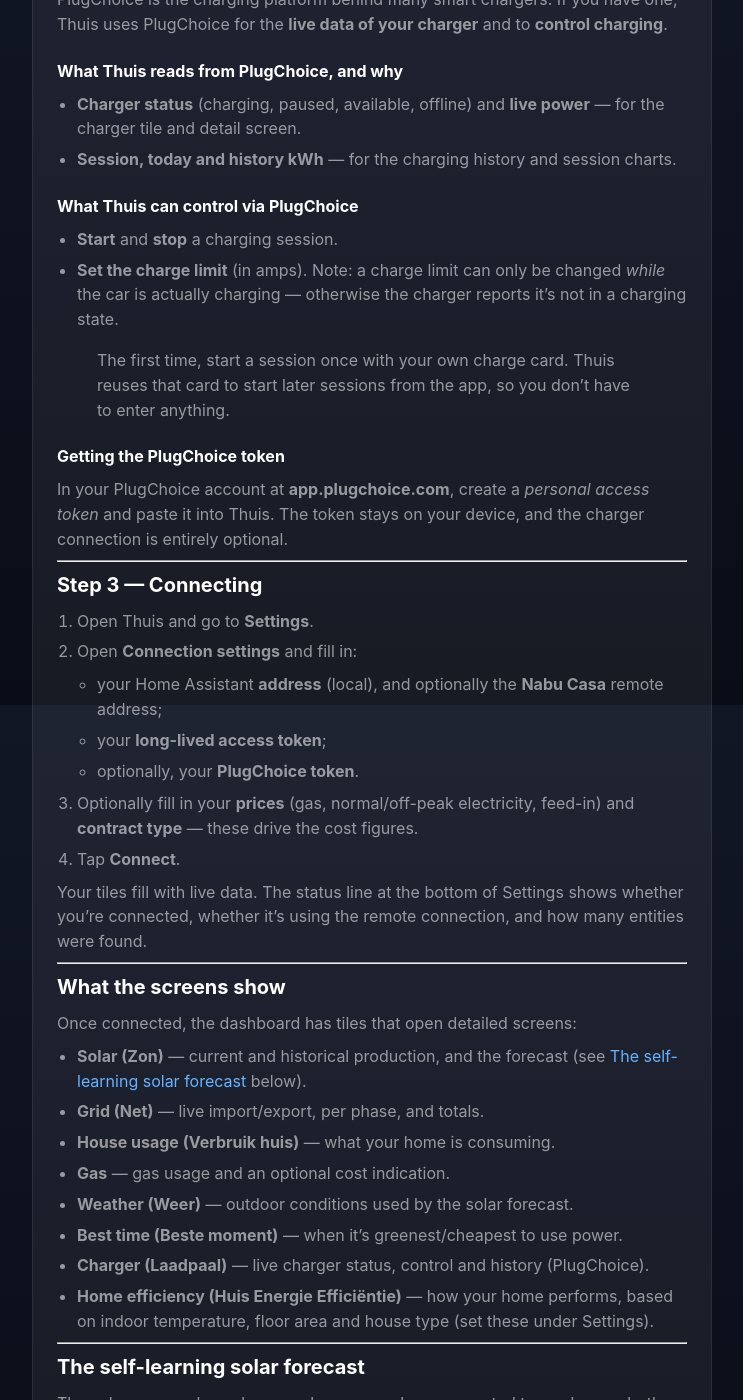
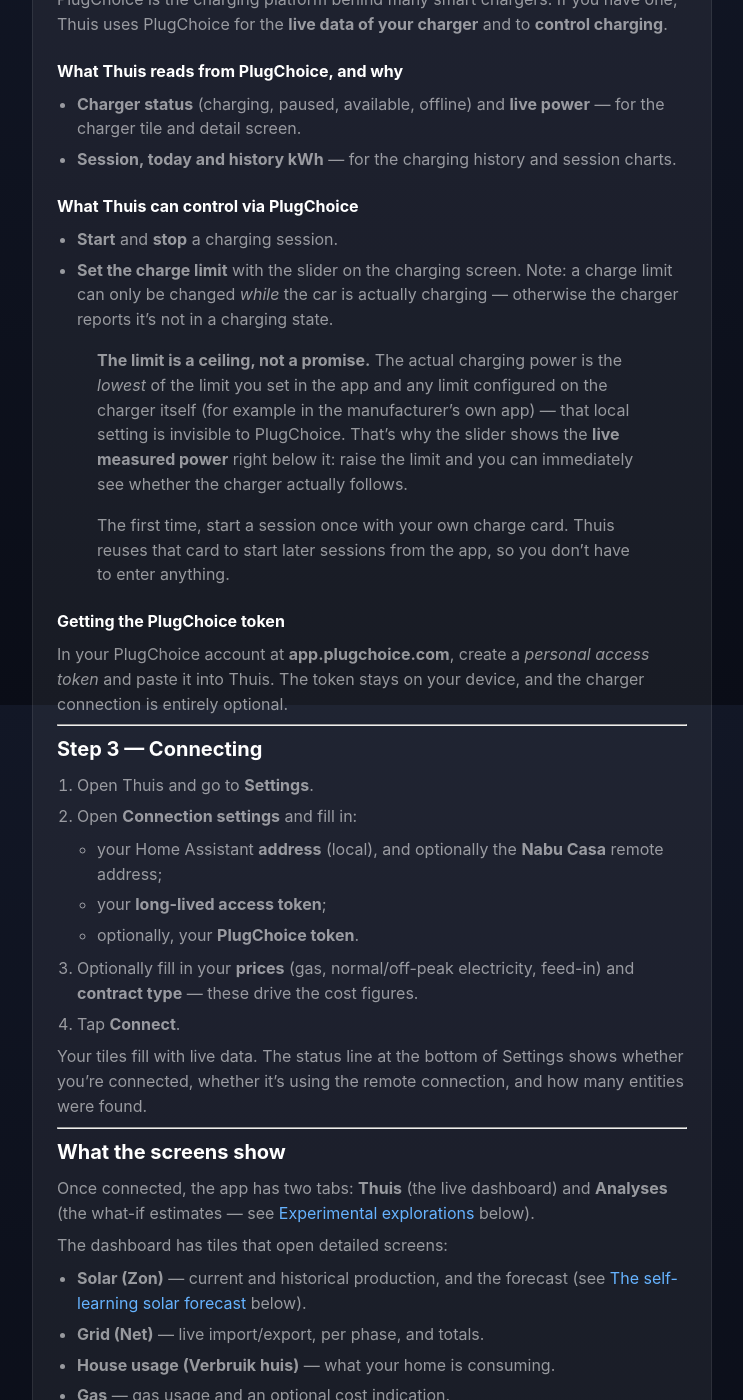
Before and after one commit to polderpijplijn/polderpijplijn.github.io, a Jekyll site: the page built from support/kb/thuis-getting-started.md, in a window 1280 px wide and 1400 px high, scrolled down 1995 px. Shown: the whole window, without its empty margins (268-1011 px from the left). Built offline with Jekyll 4.4.1, drawn with Linux system fonts in a browser that asks for light colours; some of the changed text lies outside the part shown.

Commit message:
KB bijgewerkt: Analyses-tab, klimaat/ventilatie, laadlimiet, voorlezen
Thuis: twee-tabs-structuur en de Analyses-tab beschreven, Klimaat-tegel
met de ventilatietip (verhuisd uit Instellingen) toegevoegd, en de
laadlimiet-schuif gedocumenteerd incl. het live gemeten vermogen en het
samenspel met een lokale laadpaal-limiet.

Grim Reader: eigen boeken zonder server (+-knop en "Open met…"),
Internet books (Gutenberg + eigen OPDS-catalogi), en het voorlees-
gedrag op de achtergrond (lockscreen-bediening; iPhone ook homescherm,
iPad vergrendeld scherm).

FAQ: "zonder server te gebruiken?" en "waarom stopt voorlezen op mijn
iPad op het homescherm?" toegevoegd.

```diff
--- a/support/kb/thuis-getting-started.md
+++ b/support/kb/thuis-getting-started.md
@@ -90,9 +90,16 @@
 ### What Thuis can control via PlugChoice
 
 - **Start** and **stop** a charging session.
-- **Set the charge limit** (in amps). Note: a charge limit can only be changed
-  *while* the car is actually charging — otherwise the charger reports it's not in
-  a charging state.
+- **Set the charge limit** with the slider on the charging screen. Note: a charge
+  limit can only be changed *while* the car is actually charging — otherwise the
+  charger reports it's not in a charging state.
+
+> **The limit is a ceiling, not a promise.** The actual charging power is the
+> *lowest* of the limit you set in the app and any limit configured on the
+> charger itself (for example in the manufacturer's own app) — that local
+> setting is invisible to PlugChoice. That's why the slider shows the **live
+> measured power** right below it: raise the limit and you can immediately see
+> whether the charger actually follows.
 
 > The first time, start a session once with your own charge card. Thuis reuses
 > that card to start later sessions from the app, so you don't have to enter
@@ -126,7 +133,11 @@
 
 ## What the screens show
 
-Once connected, the dashboard has tiles that open detailed screens:
+Once connected, the app has two tabs: **Thuis** (the live dashboard) and
+**Analyses** (the what-if estimates — see
+[Experimental explorations](#experimental-explorations-the-analyses-tab) below).
+
+The dashboard has tiles that open detailed screens:
 
 - **Solar (Zon)** — current and historical production, and the forecast (see
   [The self-learning solar forecast](#the-self-learning-solar-forecast) below).
@@ -136,6 +147,11 @@
 - **Weather (Weer)** — outdoor conditions used by the solar forecast.
 - **Best time (Beste moment)** — when it's greenest/cheapest to use power.
 - **Charger (Laadpaal)** — live charger status, control and history (PlugChoice).
+- **Climate (Klimaat)** — indoor and outdoor temperature and humidity from any
+  sensors connected to Home Assistant, grouped per room and renameable. This
+  screen also holds the **ventilation tip**: pick an indoor and an outdoor
+  temperature sensor there, and the dashboard tells you when it's a good moment
+  to air the house (warmer than 20 °C inside and noticeably cooler outside).
 - **Home efficiency (Huis Energie Efficiëntie)** — how your home performs, based
   on indoor temperature, floor area and house type (set these under Settings).
 
@@ -224,11 +240,12 @@
 
 ---
 
-## Experimental explorations
+## Experimental explorations (the Analyses tab)
 
 Thuis includes three forward-looking tools that **estimate** what *could* happen
-if you changed your setup. They are deliberately approximate and meant to give a
-feel for the order of magnitude — not to plan a purchase on.
+if you changed your setup. They live together in the separate **Analyses** tab,
+with the disclaimer shown right at the top. They are deliberately approximate and
+meant to give a feel for the order of magnitude — not to plan a purchase on.
 
 > **⚠️ These features are experimental. No rights can be derived from them.**
 > The figures are estimates based on your measured data and general assumptions.
```
Also changed, not shown: support/kb/faq.md (+16 -0 lines), support/kb/grim-reader-getting-started.md (+37 -1 lines).
